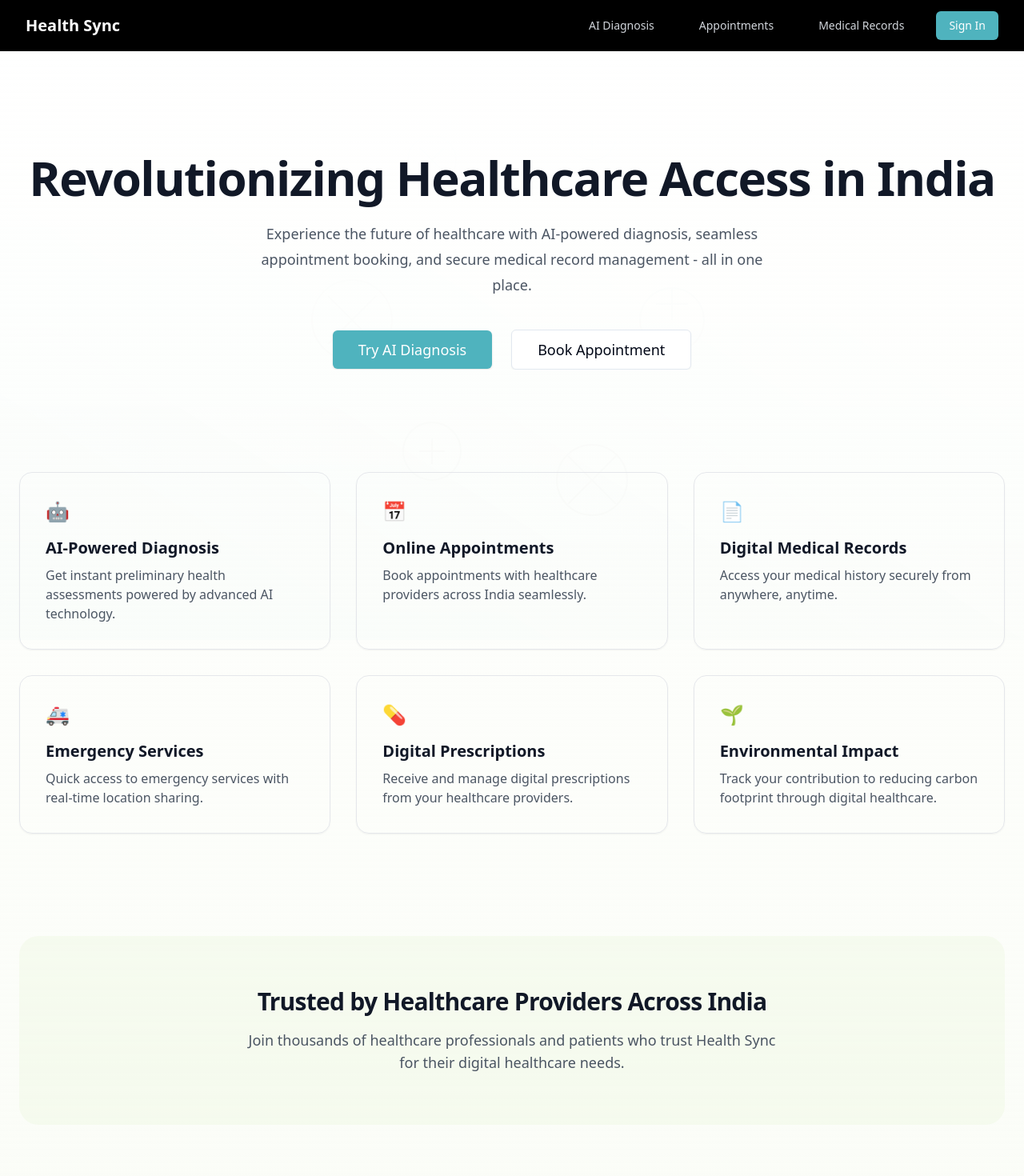
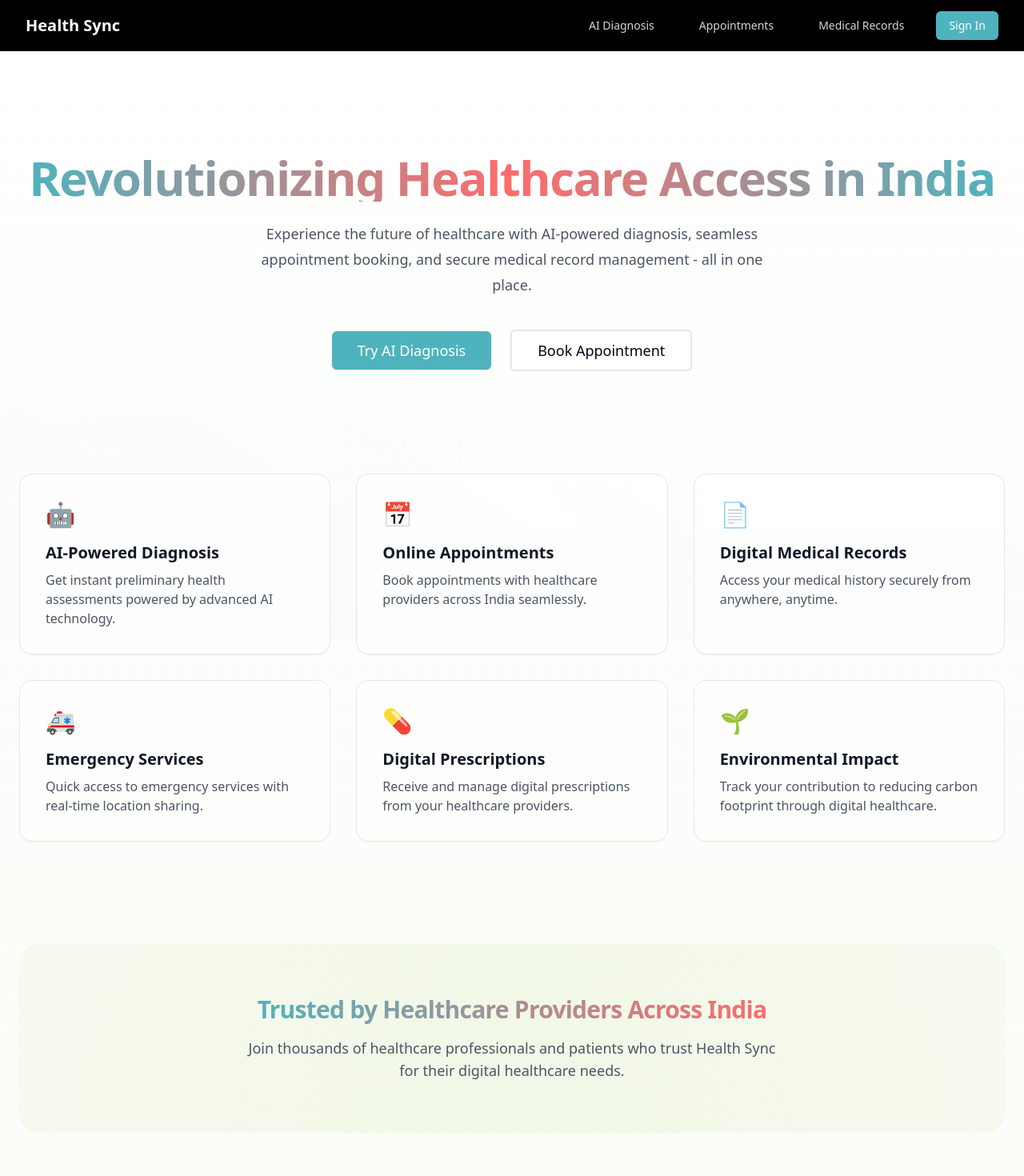
Before and after one commit to Adityacse22/health-harmony-connect, a React (Vite) app: page / in a window 1280 px wide. Shown: the top 1470 px of the page at 80% size. Built offline with nearby package versions, Linux system fonts and the light colour scheme.

Commit message:
Refactor: Improve UI/UX
This commit refactors the website's UI to enhance user-friendliness and visual appeal.  Specific changes are not detailed here, as the implementation is left to the AI system.

```diff
--- a/src/components/Navbar.tsx
+++ b/src/components/Navbar.tsx
@@ -10,7 +10,7 @@ const Navbar = () => {
       <div className="max-w-7xl mx-auto px-4 sm:px-6 lg:px-8">
         <div className="flex justify-between h-16 items-center">
           <div className="flex-shrink-0 flex items-center">
-            <h1 className="text-xl font-semibold text-white cursor-pointer" onClick={() => navigate("/")}>
+            <h1 className="text-xl font-semibold text-white cursor-pointer hover:text-primary transition-colors duration-300" onClick={() => navigate("/")}>
               Health Sync
             </h1>
           </div>
--- a/src/pages/Index.tsx
+++ b/src/pages/Index.tsx
@@ -43,7 +43,7 @@ const Index = () => {
         <section className="relative overflow-hidden px-6 pt-16 md:pt-24 lg:pt-32">
           <div className="mx-auto max-w-7xl">
             <div className="flex flex-col items-center text-center">
-              <h1 className="animate-fade-down text-4xl font-bold tracking-tight text-gray-900 sm:text-6xl">
+              <h1 className="animate-fade-down text-4xl font-bold tracking-tight text-gray-900 sm:text-6xl bg-gradient-to-r from-primary via-accent to-primary bg-clip-text text-transparent">
                 Revolutionizing Healthcare Access in India
               </h1>
               <p className="animate-fade-up mt-6 text-lg leading-8 text-gray-600 max-w-2xl">
@@ -52,14 +52,14 @@ const Index = () => {
               </p>
               <div className="animate-fade-up mt-10 flex items-center gap-x-6">
                 <Button
-                  className="bg-primary hover:bg-primary-hover text-white px-8 py-6 text-lg"
+                  className="bg-primary hover:bg-primary-hover text-white px-8 py-6 text-lg transform transition-all duration-300 hover:scale-105 hover:shadow-lg"
                   onClick={() => navigate("/diagnosis")}
                 >
                   Try AI Diagnosis
                 </Button>
                 <Button
                   variant="outline"
-                  className="px-8 py-6 text-lg"
+                  className="px-8 py-6 text-lg border-2 hover:border-primary hover:text-primary transition-all duration-300"
                   onClick={() => navigate("/appointments")}
                 >
                   Book Appointment
@@ -75,10 +75,10 @@ const Index = () => {
             {features.map((feature, index) => (
               <div
                 key={feature.title}
-                className="animate-slide-in relative rounded-2xl border border-gray-200 p-8 shadow-sm hover:shadow-md transition-shadow"
+                className="animate-slide-in relative rounded-2xl border border-gray-200 p-8 shadow-sm hover:shadow-xl transition-all duration-300 transform hover:-translate-y-1 bg-white/50 backdrop-blur-sm"
                 style={{ animationDelay: `${index * 0.1}s` }}
               >
-                <div className="text-primary mb-4 text-2xl">{feature.icon}</div>
+                <div className="text-primary mb-4 text-3xl">{feature.icon}</div>
                 <h3 className="text-xl font-semibold text-gray-900 mb-2">{feature.title}</h3>
                 <p className="text-gray-600">{feature.description}</p>
               </div>
@@ -88,9 +88,9 @@ const Index = () => {
 
         {/* Trust Section */}
         <section className="mx-auto max-w-7xl px-6 mt-24 sm:mt-32 mb-24">
-          <div className="rounded-3xl bg-secondary/30 px-8 py-16">
+          <div className="rounded-3xl bg-gradient-to-r from-secondary/30 via-secondary/50 to-secondary/30 px-8 py-16 transform hover:scale-[1.01] transition-transform duration-300">
             <div className="mx-auto max-w-2xl text-center">
-              <h2 className="text-3xl font-bold tracking-tight text-gray-900">
+              <h2 className="text-3xl font-bold tracking-tight text-gray-900 bg-gradient-to-r from-primary to-accent bg-clip-text text-transparent">
                 Trusted by Healthcare Providers Across India
               </h2>
               <p className="mt-4 text-lg text-gray-600">
```
